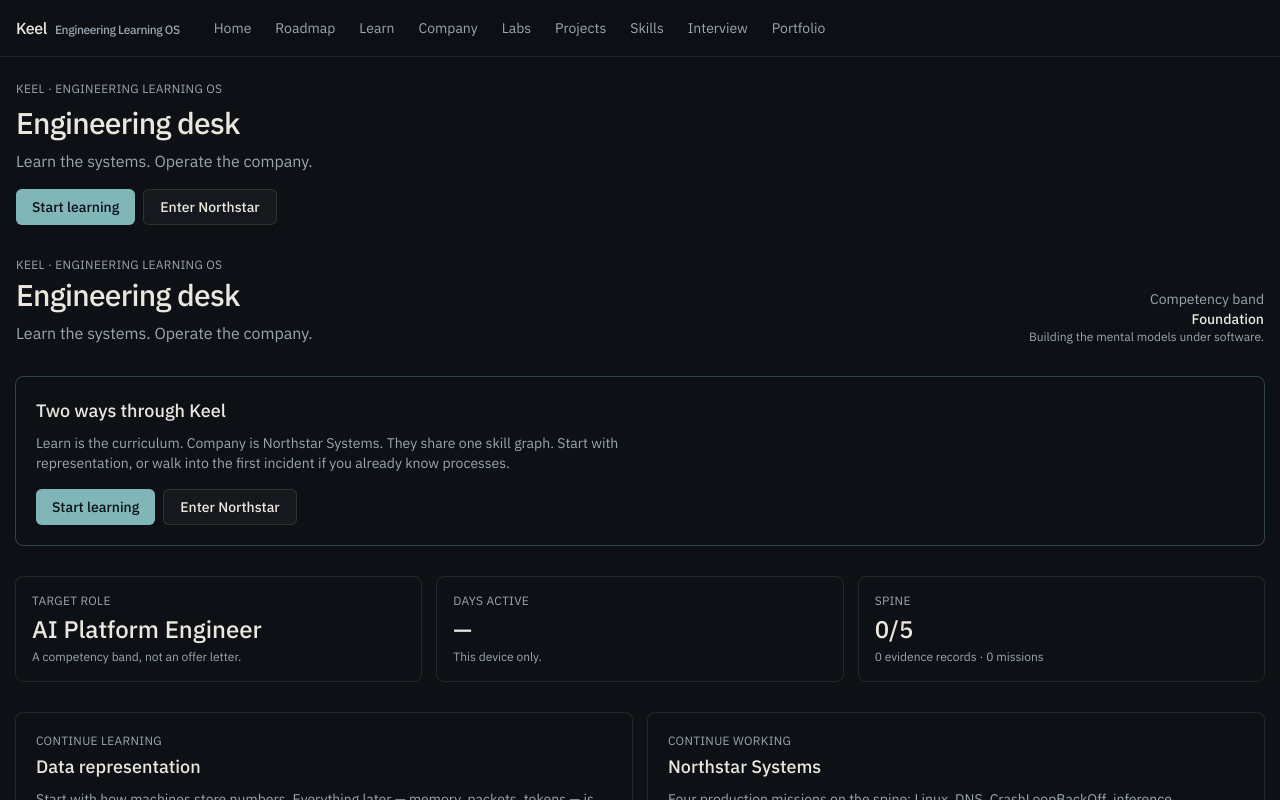
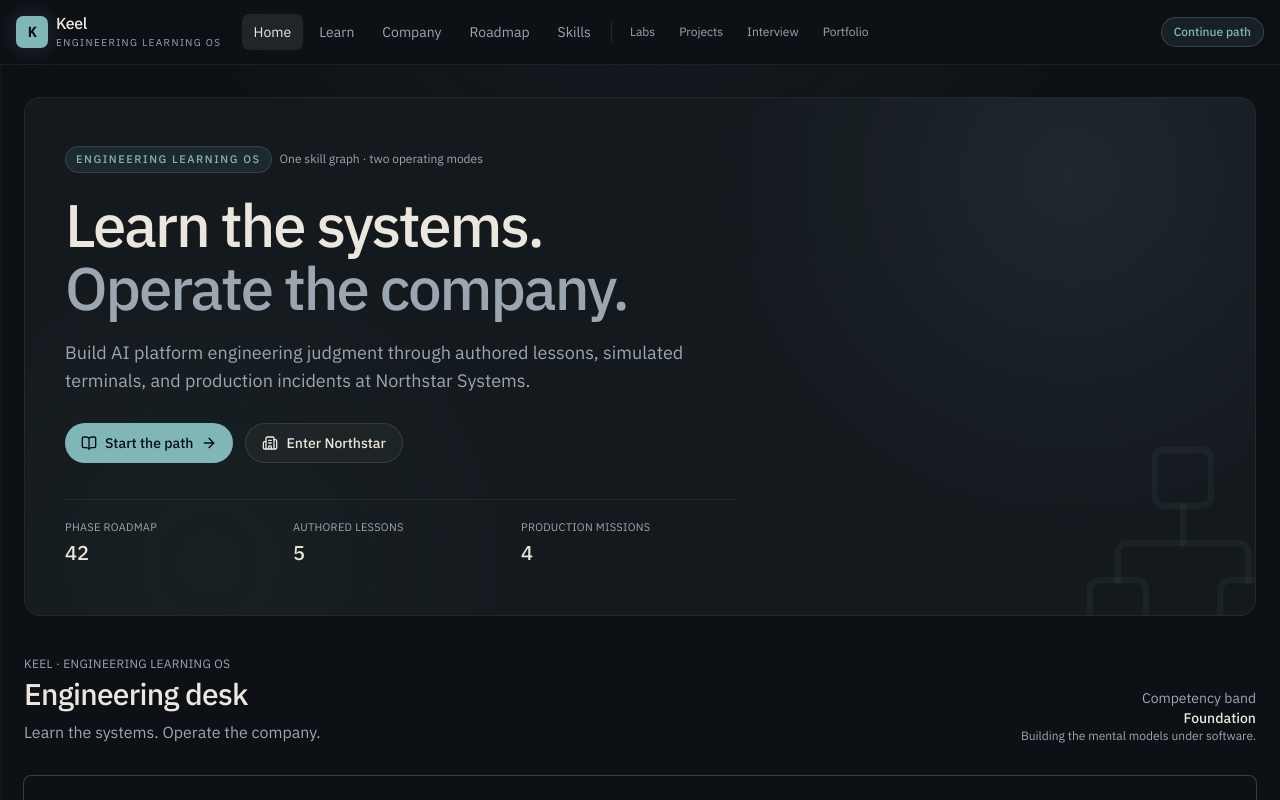
Before and after one commit to jmenzies722/keel, a Next.js app: page / in a window 1280 px wide. Shown: the top 800 px of the page. Built offline with nearby package versions, Linux system fonts and the light colour scheme.

Commit message:
Polish shell, navigation, and landing surface

```diff
--- a/src/app/globals.css
+++ b/src/app/globals.css
@@ -130,9 +130,19 @@
   html {
     @apply font-sans;
     hanging-punctuation: first last;
+    scroll-behavior: smooth;
   }
   body {
     @apply bg-background text-foreground antialiased;
+    background-image:
+      radial-gradient(circle at 50% -20%, color-mix(in oklch, var(--primary) 8%, transparent), transparent 42%),
+      linear-gradient(to right, color-mix(in oklch, var(--border) 25%, transparent) 1px, transparent 1px),
+      linear-gradient(to bottom, color-mix(in oklch, var(--border) 20%, transparent) 1px, transparent 1px);
+    background-size: auto, 72px 72px, 72px 72px;
+    background-attachment: fixed;
+  }
+  ::selection {
+    background: color-mix(in oklch, var(--primary) 28%, transparent);
   }
   :focus-visible {
     outline: 2px solid var(--ring);
@@ -141,6 +151,9 @@
 }
 
 @media (prefers-reduced-motion: reduce) {
+  html {
+    scroll-behavior: auto;
+  }
   *,
   *::before,
   *::after {
--- a/src/app/layout.tsx
+++ b/src/app/layout.tsx
@@ -34,6 +34,12 @@ export default function RootLayout({
       className={`${sans.variable} ${mono.variable} dark h-full antialiased`}
     >
       <body className="flex min-h-full flex-col">
+        <a
+          href="#main-content"
+          className="sr-only z-[100] rounded-md bg-background px-3 py-2 text-sm focus:not-sr-only focus:fixed focus:left-3 focus:top-3"
+        >
+          Skip to content
+        </a>
         <Providers>
           <AppShell>{children}</AppShell>
         </Providers>
--- a/src/app/page.tsx
+++ b/src/app/page.tsx
@@ -1,4 +1,5 @@
 import Link from "next/link";
+import { ArrowRight, BookOpen, Building2, Network } from "lucide-react";
 import { brand } from "@/lib/brand";
 import { buttonVariants } from "@/components/ui/button";
 import { DashboardView } from "@/components/dashboard/dashboard-view";
@@ -6,23 +7,62 @@ import { cn } from "@/lib/utils";
 
 export default function Home() {
   return (
-    <div className="space-y-8">
-      <header className="space-y-2">
-        <p className="text-xs uppercase tracking-wide text-muted-foreground">
-          {brand.productName} · {brand.descriptor}
-        </p>
-        <h1 className="text-3xl font-medium tracking-tight">Engineering desk</h1>
-        <p className="max-w-2xl text-muted-foreground">{brand.tagline}</p>
-        <div className="flex flex-wrap gap-2 pt-2">
-          <Link href="/learn" className={cn(buttonVariants())}>
-            Start learning
+    <div className="space-y-10">
+      <header className="relative overflow-hidden rounded-2xl border border-border/70 bg-card px-6 py-9 shadow-sm md:px-10 md:py-12">
+        <div
+          className="pointer-events-none absolute inset-0 opacity-50"
+          style={{
+            background:
+              "radial-gradient(circle at 85% 15%, color-mix(in oklch, var(--primary) 20%, transparent), transparent 32%), radial-gradient(circle at 15% 90%, color-mix(in oklch, var(--ok) 10%, transparent), transparent 30%)",
+          }}
+          aria-hidden
+        />
+        <div className="relative max-w-3xl">
+          <div className="mb-5 flex flex-wrap items-center gap-2">
+            <span className="rounded-full border border-primary/20 bg-primary/10 px-2.5 py-1 text-[11px] font-medium uppercase tracking-[0.14em] text-primary">
+              {brand.descriptor}
+            </span>
+            <span className="text-xs text-muted-foreground">One skill graph · two operating modes</span>
+          </div>
+          <h1 className="max-w-2xl text-4xl font-medium leading-[1.05] tracking-[-0.035em] text-balance md:text-6xl">
+            Learn the systems.
+            <span className="block text-muted-foreground">Operate the company.</span>
+          </h1>
+          <p className="mt-5 max-w-2xl text-base leading-7 text-muted-foreground md:text-lg">
+            Build AI platform engineering judgment through authored lessons, simulated terminals, and production incidents at Northstar Systems.
+          </p>
+          <div className="mt-7 flex flex-wrap gap-3">
+            <Link href="/learn" className={cn(buttonVariants({ size: "lg" }), "rounded-full px-5")}>
+              <BookOpen data-icon="inline-start" />
+              Start the path
+              <ArrowRight data-icon="inline-end" />
           </Link>
-          <Link href="/company" className={cn(buttonVariants({ variant: "outline" }))}>
-            Enter Northstar
-          </Link>
+            <Link
+              href="/company"
+              className={cn(buttonVariants({ size: "lg", variant: "outline" }), "rounded-full px-5")}
+            >
+              <Building2 data-icon="inline-start" />
+              Enter Northstar
+            </Link>
+          </div>
+          <dl className="mt-9 grid max-w-2xl grid-cols-3 gap-3 border-t border-border/70 pt-5 text-sm">
+            <Metric value="42" label="phase roadmap" />
+            <Metric value="5" label="authored lessons" />
+            <Metric value="4" label="production missions" />
+          </dl>
         </div>
+        <Network className="pointer-events-none absolute -bottom-10 -right-10 size-56 text-primary/[0.06]" strokeWidth={0.7} aria-hidden />
       </header>
       <DashboardView />
     </div>
   );
 }
+
+function Metric({ value, label }: { value: string; label: string }) {
+  return (
+    <div>
+      <dt className="text-[11px] uppercase tracking-wide text-muted-foreground">{label}</dt>
+      <dd className="mt-1 font-mono text-xl font-medium text-foreground">{value}</dd>
+    </div>
+  );
+}
--- a/src/components/app-shell/app-shell.tsx
+++ b/src/components/app-shell/app-shell.tsx
@@ -4,7 +4,9 @@ export function AppShell({ children }: { children: React.ReactNode }) {
   return (
     <div className="flex min-h-full flex-col">
       <TopNav />
-      <main className="mx-auto w-full max-w-[1400px] flex-1 px-4 py-6">{children}</main>
+      <main id="main-content" className="mx-auto w-full max-w-[1400px] flex-1 px-4 py-6 md:px-6 md:py-8">
+        {children}
+      </main>
     </div>
   );
 }
--- a/src/components/app-shell/nav.tsx
+++ b/src/components/app-shell/nav.tsx
@@ -1,40 +1,119 @@
+"use client";
+
 import Link from "next/link";
+import { usePathname } from "next/navigation";
+import { Menu, X } from "lucide-react";
+import { useState } from "react";
 import { brand } from "@/lib/brand";
+import { cn } from "@/lib/utils";
 
-const LINKS = [
+const PRIMARY_LINKS = [
   { href: "/", label: "Home" },
-  { href: "/roadmap", label: "Roadmap" },
   { href: "/learn", label: "Learn" },
   { href: "/company", label: "Company" },
+  { href: "/roadmap", label: "Roadmap" },
+  { href: "/skills", label: "Skills" },
+];
+
+const PRACTICE_LINKS = [
   { href: "/labs", label: "Labs" },
   { href: "/projects", label: "Projects" },
-  { href: "/skills", label: "Skills" },
   { href: "/interview", label: "Interview" },
   { href: "/portfolio", label: "Portfolio" },
 ];
 
 export function TopNav() {
+  const pathname = usePathname();
+  const [open, setOpen] = useState(false);
+  const isActive = (href: string) =>
+    href === "/" ? pathname === "/" : pathname === href || pathname.startsWith(`${href}/`);
+
   return (
-    <header className="sticky top-0 z-40 border-b border-border/80 bg-background/90 backdrop-blur">
-      <div className="mx-auto flex h-14 max-w-[1400px] items-center gap-6 px-4">
-        <Link href="/" className="shrink-0 font-medium tracking-tight">
-          <span className="text-foreground">{brand.productShortName}</span>
-          <span className="ml-2 hidden text-xs text-muted-foreground sm:inline">
-            {brand.descriptor}
+    <header className="sticky top-0 z-50 border-b border-border/70 bg-background/85 backdrop-blur-xl">
+      <div className="mx-auto flex h-16 max-w-[1400px] items-center gap-5 px-4">
+        <Link href="/" className="group flex shrink-0 items-center gap-2" onClick={() => setOpen(false)}>
+          <span className="grid size-8 place-items-center rounded-lg bg-primary font-mono text-sm font-semibold text-primary-foreground shadow-[0_0_24px_color-mix(in_oklch,var(--primary)_20%,transparent)]">
+            K
+          </span>
+          <span>
+            <span className="block font-medium leading-none tracking-tight text-foreground">
+              {brand.productShortName}
+            </span>
+            <span className="mt-1 hidden text-[10px] uppercase tracking-[0.14em] text-muted-foreground sm:block">
+              {brand.descriptor}
+            </span>
           </span>
         </Link>
-        <nav aria-label="Primary" className="flex min-w-0 flex-1 items-center gap-1 overflow-x-auto">
-          {LINKS.map((link) => (
+
+        <nav aria-label="Primary" className="hidden min-w-0 flex-1 items-center gap-1 md:flex">
+          {PRIMARY_LINKS.map((link) => (
             <Link
               key={link.href}
               href={link.href}
-              className="rounded-md px-2.5 py-1.5 text-sm text-muted-foreground transition-colors hover:bg-muted hover:text-foreground"
+              aria-current={isActive(link.href) ? "page" : undefined}
+              className={cn(
+                "rounded-lg px-3 py-2 text-sm text-muted-foreground transition-colors hover:bg-muted/70 hover:text-foreground",
+                isActive(link.href) && "bg-muted text-foreground",
+              )}
+            >
+              {link.label}
+            </Link>
+          ))}
+          <div className="mx-1 h-5 w-px bg-border" />
+          {PRACTICE_LINKS.map((link) => (
+            <Link
+              key={link.href}
+              href={link.href}
+              aria-current={isActive(link.href) ? "page" : undefined}
+              className={cn(
+                "rounded-lg px-2.5 py-2 text-xs text-muted-foreground transition-colors hover:bg-muted/70 hover:text-foreground",
+                isActive(link.href) && "bg-muted text-foreground",
+              )}
             >
               {link.label}
             </Link>
           ))}
         </nav>
+
+        <Link
+          href="/learn"
+          className="ml-auto hidden rounded-full border border-primary/25 bg-primary/10 px-3 py-1.5 text-xs font-medium text-primary transition-colors hover:bg-primary/15 sm:block md:ml-0"
+        >
+          Continue path
+        </Link>
+
+        <button
+          type="button"
+          className="ml-auto grid size-10 place-items-center rounded-lg border border-border bg-card text-foreground md:hidden"
+          aria-label={open ? "Close navigation" : "Open navigation"}
+          aria-expanded={open}
+          aria-controls="mobile-nav"
+          onClick={() => setOpen((value) => !value)}
+        >
+          {open ? <X className="size-4" /> : <Menu className="size-4" />}
+        </button>
       </div>
+
+      {open ? (
+        <nav id="mobile-nav" aria-label="Mobile primary" className="border-t border-border/70 bg-background px-4 py-4 md:hidden">
+          <div className="grid grid-cols-2 gap-2">
+            {[...PRIMARY_LINKS, ...PRACTICE_LINKS].map((link) => (
+              <Link
+                key={link.href}
+                href={link.href}
+                onClick={() => setOpen(false)}
+                aria-current={isActive(link.href) ? "page" : undefined}
+                className={cn(
+                  "rounded-lg border border-transparent px-3 py-2.5 text-sm text-muted-foreground",
+                  isActive(link.href) ? "border-primary/20 bg-primary/10 text-foreground" : "hover:bg-muted",
+                )}
+              >
+                {link.label}
+              </Link>
+            ))}
+          </div>
+        </nav>
+      ) : null}
     </header>
   );
 }
```
